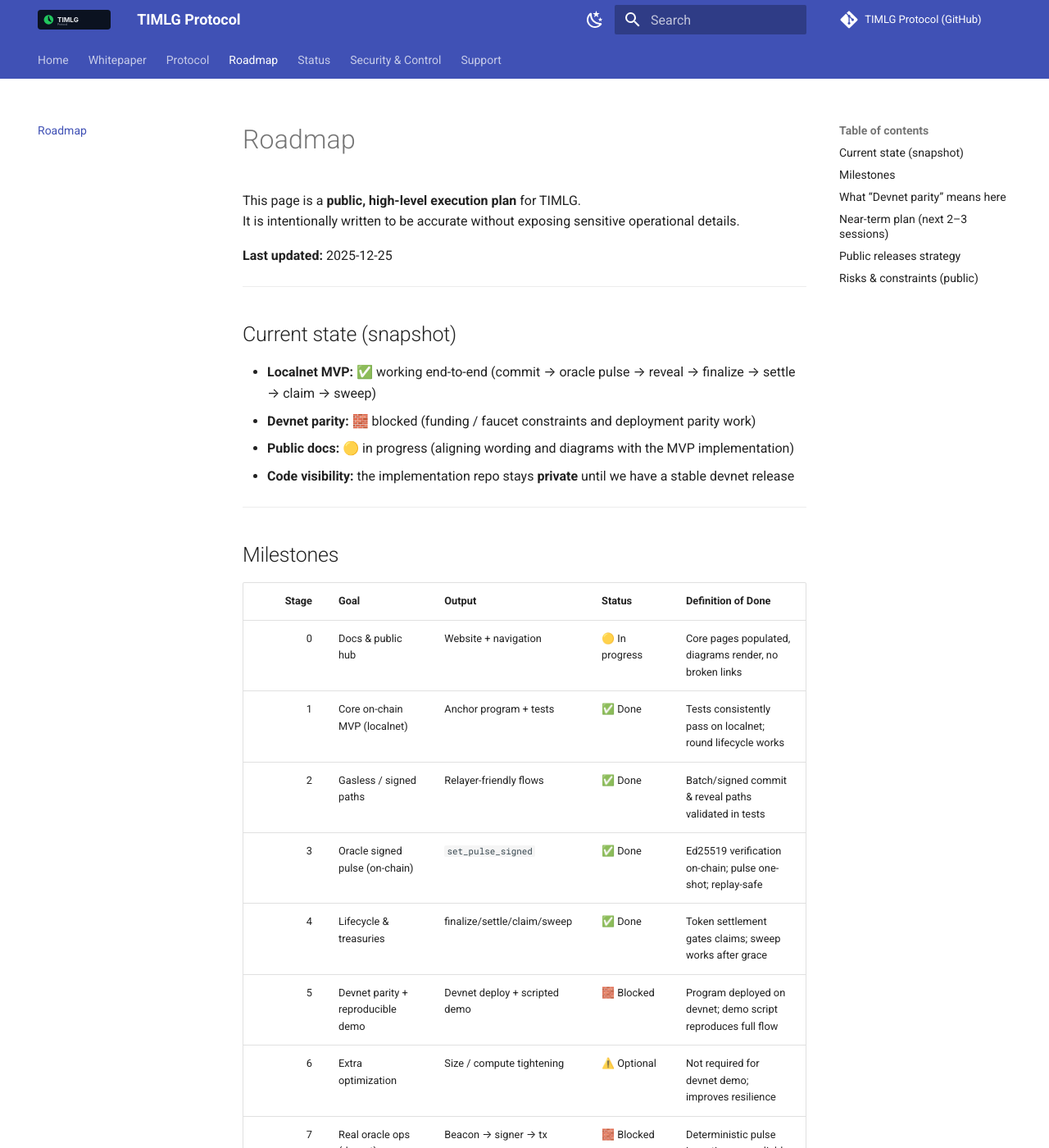
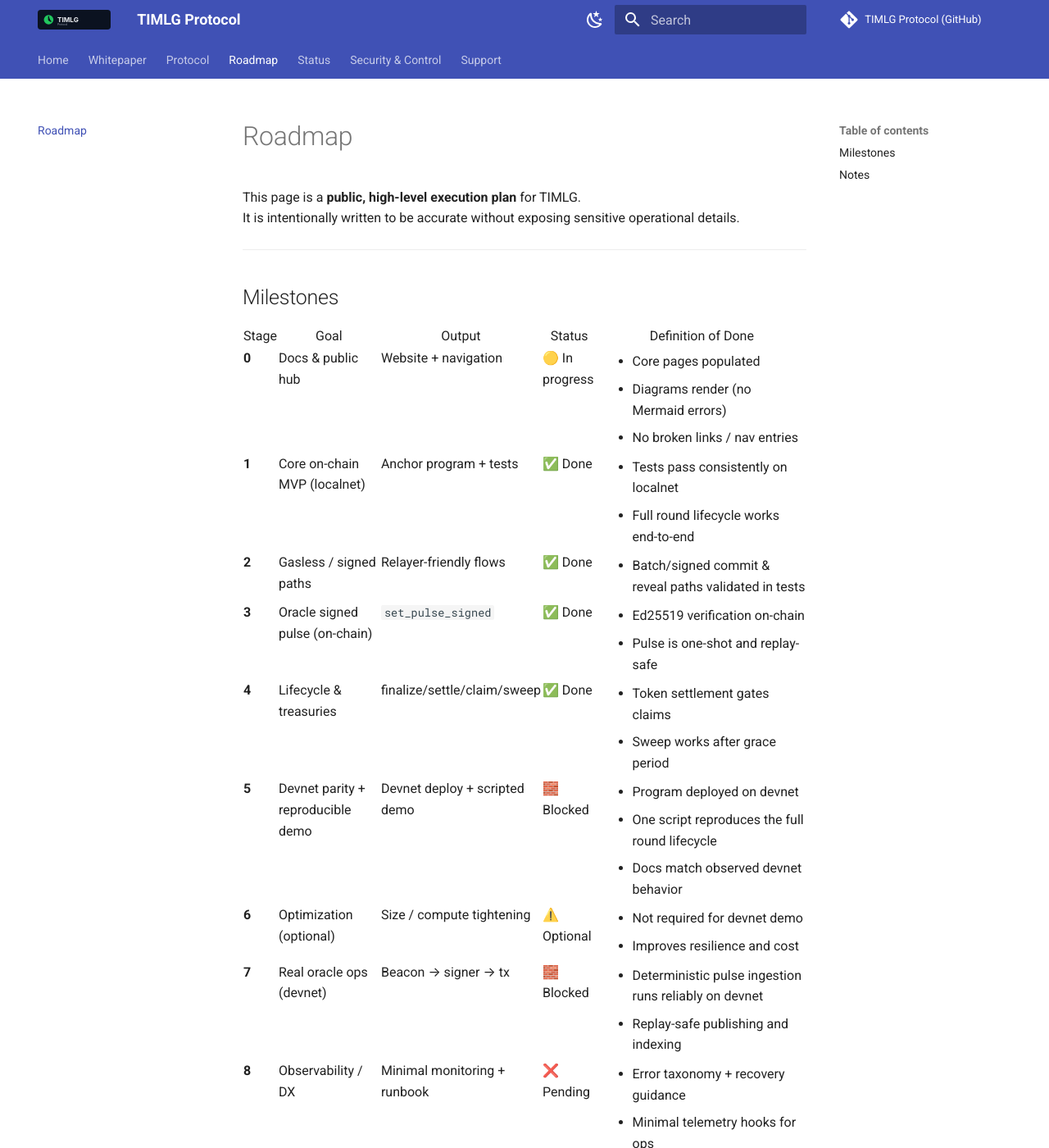
Before and after one commit to TIMLG-Protocol/timlg-protocol, an MkDocs documentation site: the page built from docs/roadmap/index.md, in a window 1280 px wide and 1400 px high. Shown: the whole window at 82% size. Built offline with MkDocs 1.6.1 and Material for MkDocs 9.7.7, drawn with Linux system fonts in a browser that asks for light colours; some of the changed text lies outside the part shown.

Commit message:
Improve roadmap layout (readable milestones table)

```diff
--- a/docs/roadmap/index.md
+++ b/docs/roadmap/index.md
@@ -3,76 +3,145 @@
 This page is a **public, high-level execution plan** for TIMLG.
 It is intentionally written to be accurate without exposing sensitive operational details.
 
-**Last updated:** 2025-12-25
-
----
-
-## Current state (snapshot)
-
-- **Localnet MVP:** ✅ working end-to-end (commit → oracle pulse → reveal → finalize → settle → claim → sweep)
-- **Devnet parity:** 🧱 blocked (funding / faucet constraints and deployment parity work)
-- **Public docs:** 🟡 in progress (aligning wording and diagrams with the MVP implementation)
-- **Code visibility:** the implementation repo stays **private** until we have a stable devnet release
-
 ---
 
 ## Milestones
 
-| Stage | Goal | Output | Status | Definition of Done |
-|------:|------|--------|--------|--------------------|
-| 0 | Docs & public hub | Website + navigation | 🟡 In progress | Core pages populated, diagrams render, no broken links |
-| 1 | Core on-chain MVP (localnet) | Anchor program + tests | ✅ Done | Tests consistently pass on localnet; round lifecycle works |
-| 2 | Gasless / signed paths | Relayer-friendly flows | ✅ Done | Batch/signed commit & reveal paths validated in tests |
-| 3 | Oracle signed pulse (on-chain) | `set_pulse_signed` | ✅ Done | Ed25519 verification on-chain; pulse one-shot; replay-safe |
-| 4 | Lifecycle & treasuries | finalize/settle/claim/sweep | ✅ Done | Token settlement gates claims; sweep works after grace |
-| 5 | Devnet parity + reproducible demo | Devnet deploy + scripted demo | 🧱 Blocked | Program deployed on devnet; demo script reproduces full flow |
-| 6 | Extra optimization | Size / compute tightening | ⚠️ Optional | Not required for devnet demo; improves resilience |
-| 7 | Real oracle ops (devnet) | Beacon → signer → tx | 🧱 Blocked | Deterministic pulse ingestion runs reliably on devnet |
-| 8 | Observability / DX | minimal monitoring + docs | ❌ Pending | Basic runbook, error taxonomy, and telemetry hooks |
+<table class="roadmap-milestones">
+  <colgroup>
+    <col style="width:6%">
+    <col style="width:20%">
+    <col style="width:20%">
+    <col style="width:10%">
+    <col style="width:44%">
+  </colgroup>
+  <thead>
+    <tr>
+      <th>Stage</th>
+      <th>Goal</th>
+      <th>Output</th>
+      <th>Status</th>
+      <th>Definition of Done</th>
+    </tr>
+  </thead>
+  <tbody>
+    <tr>
+      <td><strong>0</strong></td>
+      <td>Docs &amp; public hub</td>
+      <td>Website + navigation</td>
+      <td>🟡 In progress</td>
+      <td>
+        <ul>
+          <li>Core pages populated</li>
+          <li>Diagrams render (no Mermaid errors)</li>
+          <li>No broken links / nav entries</li>
+        </ul>
+      </td>
+    </tr>
+    <tr>
+      <td><strong>1</strong></td>
+      <td>Core on-chain MVP (localnet)</td>
+      <td>Anchor program + tests</td>
+      <td>✅ Done</td>
+      <td>
+        <ul>
+          <li>Tests pass consistently on localnet</li>
+          <li>Full round lifecycle works end-to-end</li>
+        </ul>
+      </td>
+    </tr>
+    <tr>
+      <td><strong>2</strong></td>
+      <td>Gasless / signed paths</td>
+      <td>Relayer-friendly flows</td>
+      <td>✅ Done</td>
+      <td>
+        <ul>
+          <li>Batch/signed commit &amp; reveal paths validated in tests</li>
+        </ul>
+      </td>
+    </tr>
+    <tr>
+      <td><strong>3</strong></td>
+      <td>Oracle signed pulse (on-chain)</td>
+      <td><code>set_pulse_signed</code></td>
+      <td>✅ Done</td>
+      <td>
+        <ul>
+          <li>Ed25519 verification on-chain</li>
+          <li>Pulse is one-shot and replay-safe</li>
+        </ul>
+      </td>
+    </tr>
+    <tr>
+      <td><strong>4</strong></td>
+      <td>Lifecycle &amp; treasuries</td>
+      <td>finalize/settle/claim/sweep</td>
+      <td>✅ Done</td>
+      <td>
+        <ul>
+          <li>Token settlement gates claims</li>
+          <li>Sweep works after grace period</li>
+        </ul>
+      </td>
+    </tr>
+    <tr>
+      <td><strong>5</strong></td>
+      <td>Devnet parity + reproducible demo</td>
+      <td>Devnet deploy + scripted demo</td>
+      <td>🧱 Blocked</td>
+      <td>
+        <ul>
+          <li>Program deployed on devnet</li>
+          <li>One script reproduces the full round lifecycle</li>
+          <li>Docs match observed devnet behavior</li>
+        </ul>
+      </td>
+    </tr>
+    <tr>
+      <td><strong>6</strong></td>
+      <td>Optimization (optional)</td>
+      <td>Size / compute tightening</td>
+      <td>⚠️ Optional</td>
+      <td>
+        <ul>
+          <li>Not required for devnet demo</li>
+          <li>Improves resilience and cost</li>
+        </ul>
+      </td>
+    </tr>
+    <tr>
+      <td><strong>7</strong></td>
+      <td>Real oracle ops (devnet)</td>
+      <td>Beacon → signer → tx</td>
+      <td>🧱 Blocked</td>
+      <td>
+        <ul>
+          <li>Deterministic pulse ingestion runs reliably on devnet</li>
+          <li>Replay-safe publishing and indexing</li>
+        </ul>
+      </td>
+    </tr>
+    <tr>
+      <td><strong>8</strong></td>
+      <td>Observability / DX</td>
+      <td>Minimal monitoring + runbook</td>
+      <td>❌ Pending</td>
+      <td>
+        <ul>
+          <li>Error taxonomy + recovery guidance</li>
+          <li>Minimal telemetry hooks for ops</li>
+        </ul>
+      </td>
+    </tr>
+  </tbody>
+</table>
 
 ---
 
-## What “Devnet parity” means here
+## Notes
 
-Devnet parity is not just “it deploys”. It means:
-
-- deterministic scripts can create a round, commit, set a signed pulse, reveal, finalize, settle, claim, and sweep
-- all constraints behave the same as localnet (PDAs, token accounts, slot windows)
-- the public docs match the observed behavior
-
----
-
-## Near-term plan (next 2–3 sessions)
-
-1. **Finish documentation alignment**
-   - “Protocol” pages reflect the MVP objects and naming (Round/Ticket, slots, pulse, settlement gates)
-   - Add/verify diagrams (architecture, lifecycle, state machine, token flow)
-
-2. **Prepare the devnet demo pack**
-   - One command to deploy
-   - One script to run the full round lifecycle
-   - One script to publish the oracle pulse (signed)
-
-3. **Unblock devnet**
-   - Secure enough SOL for test loops
-   - Stabilize configuration and accounts used by the demo
-
----
-
-## Public releases strategy
-
-- **Docs site:** updated continuously (living documentation)
-- **Whitepaper PDF:** versioned releases (v0.1, v0.2, …)
-- **Code repo:** published once devnet release is stable, with tags matching the whitepaper
-
----
-
-## Risks & constraints (public)
-
-- Limited devnet funding can slow iteration and reproducible demos
-- Oracle ops must remain deterministic and replay-safe
-- Treasury and authorities must be hardened (multisig / separation of duties) before mainnet readiness
-
----
+- “Devnet parity” means the scripted flow works end-to-end on devnet (not just “it deploys”).
+- The implementation repository stays private until a stable devnet release is ready.
 
 If you want the “live checklist” view, see the **Status** page.
--- a/docs/stylesheets/extra.css
+++ b/docs/stylesheets/extra.css
@@ -1,23 +1,13 @@
-/* Subtle layout polish for a more product-like feel */
-
-.md-typeset h1 {
-  margin-top: 0.2rem;
-  letter-spacing: 0.2px;
+/* Roadmap milestone table readability */
+.md-typeset table.roadmap-milestones {
+  width: 100%;
 }
 
-.md-typeset .md-button {
-  margin-right: 0.35rem;
-  margin-bottom: 0.35rem;
+.md-typeset table.roadmap-milestones th,
+.md-typeset table.roadmap-milestones td {
+  vertical-align: top;
 }
 
-/* Slightly wider content area on desktop */
-@media (min-width: 1200px) {
-  .md-grid {
-    max-width: 1220px;
-  }
+.md-typeset table.roadmap-milestones ul {
+  margin: 0.2rem 0 0.2rem 1.1rem;
 }
-
-/* Nicer card spacing */
-.md-typeset .grid.cards > ul > li {
-  border-radius: 16px;
-}
```
